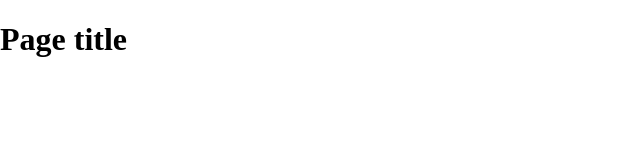
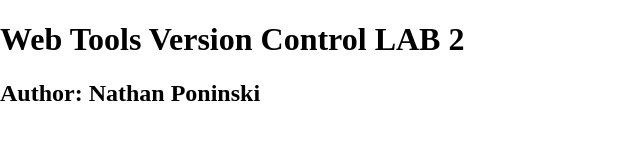
Before and after one commit to nponinski/wtvclab3poninski, a plain HTML site: page index.html in a window 1280 px wide. Shown: the whole page, without its empty margins (0-640 px from the left). Drawn offline with nearby package versions, Linux system fonts and the light colour scheme.

Commit message:
Second Commit. Modified the index to include my name.
Changed initial H1 tag. Added H2 tag. Added my name as the author.

```diff
--- a/index.html
+++ b/index.html
@@ -14,7 +14,8 @@
     </head>
     <body>
     <header>
-	<h1>Page title</h1>
+	<h1>Web Tools Version Control LAB 2</h1>
+        <h2>Author: Nathan Poninski</h2>
     </header>
     <nav id="pageNav">
     </nav>
```
